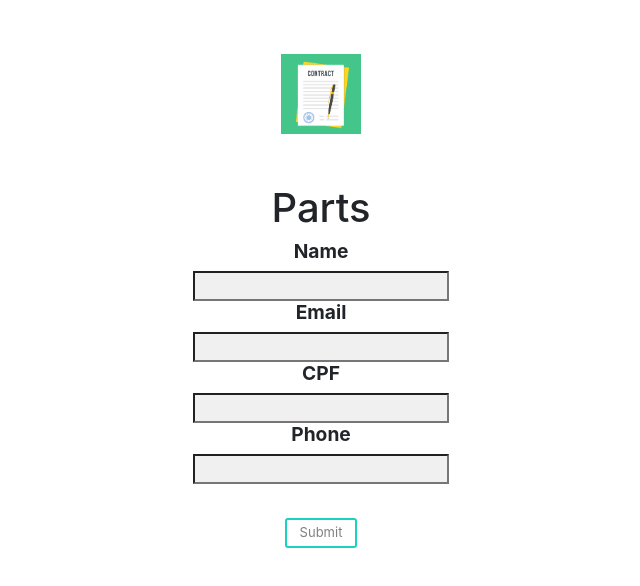
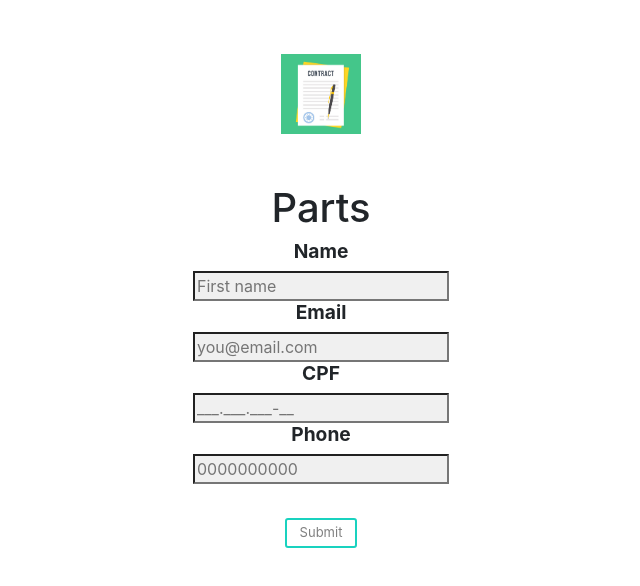
Before and after one commit to ypedroo/contracts, a React (Create React App) app: page /parts in a window 1280 px wide. Shown: the top 586 px of the page, without its empty margins (319-959 px from the left). Built offline with nearby package versions, Linux system fonts and the light colour scheme.

Commit message:
Adds the proper placeholders to the input

```diff
--- a/src/components/pages/PartForm/PartForm.tsx
+++ b/src/components/pages/PartForm/PartForm.tsx
@@ -52,22 +52,22 @@ export default () => {
                 <form onSubmit={form.handleSubmit}>
                     <h2 className="form-field" > Name </h2>
                     <input type="text" name="name" onChange={form.handleChange}
-                        onBlur={form.handleBlur} value={form.values.name}
+                        onBlur={form.handleBlur} value={form.values.name} placeholder="First name"
                     />
                     {form.errors.name && form.touched.name && <p className="formErrorMessage">{form.errors.name}</p>}
                     <h2 className="form-field" > Email </h2>
                     <input type="email" name="email" onChange={form.handleChange}
-                        onBlur={form.handleBlur} value={form.values.email}
+                        onBlur={form.handleBlur} value={form.values.email} placeholder="you@email.com"
                     />
                     {form.errors.email && form.touched.email && <p className="formErrorMessage">{form.errors.email}</p>}
                     <h2 className="form-field" > CPF </h2>
-                    <input type="cpf" name="cpf" onChange={form.handleChange}
+                    <input type="cpf" name="cpf" onChange={form.handleChange} placeholder="___.___.___-__"
                         onBlur={form.handleBlur} value={form.values.cpf}
                     />
                     {form.errors.cpf && form.touched.cpf && <p className="formErrorMessage">{form.errors.cpf}</p>}
                     <h2 className="form-field" > Phone </h2>
                     <input type="phone" name="phone" onChange={form.handleChange}
-                        onBlur={form.handleBlur} value={form.values.phone}
+                        onBlur={form.handleBlur} value={form.values.phone} placeholder="0000000000"
                     />
                     {form.errors.phone && form.touched.phone && <p className="formErrorMessage">{form.errors.phone}</p>}
                     <br />
```
